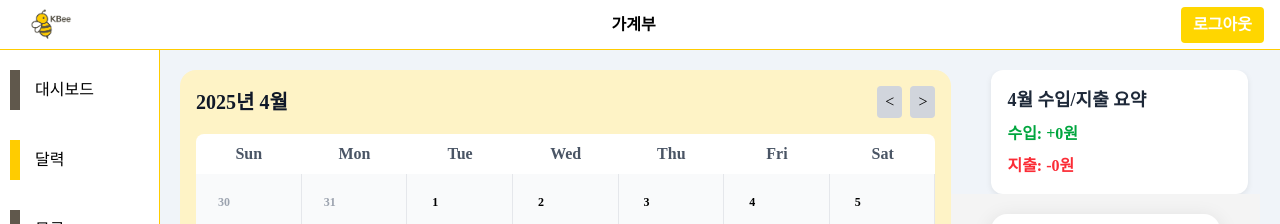
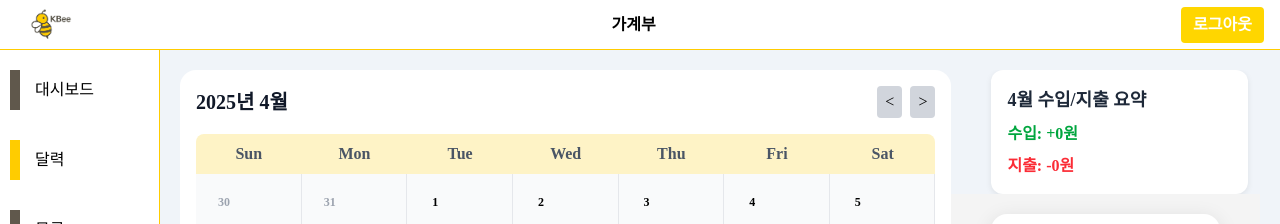
Before and after one commit to khyej/KBee, a Vue app in the folder kbee-vue/: page /calendar in a window 1280 px wide. Shown: the top 224 px of the page. Built offline with nearby package versions, Linux system fonts and the light colour scheme; no server answers; sample sign-in values are in the browser's storage; a web font is replaced by a local one.

Commit message:
calendar css

```diff
--- a/kbee-vue/src/components/Calendar.vue
+++ b/kbee-vue/src/components/Calendar.vue
@@ -1,7 +1,7 @@
 <template>
   <div class="flex overflow-hidden max-h-[85vh]">
     <div
-      class="flex flex-col items-center justify-center bg-amber-100 p-4 w-5/7 rounded-2xl overflow-hidden max-h-[85vh]"
+      class="flex flex-col items-center justify-center bg-white p-4 w-5/7 rounded-2xl overflow-hidden max-h-[85vh]"
     >
       <!-- Existing Month/Year Header -->
       <div class="flex items-center justify-between mb-4 w-full">
@@ -51,7 +51,9 @@
         class="w-full max-w-screen mx-auto shadow-blue-950 rounded-lg bg-white calendar-grid-container"
       >
         <!-- Days of the Week Header -->
-        <div class="grid grid-cols-7 text-center font-semibold text-gray-600">
+        <div
+          class="grid grid-cols-7 text-center font-semibold text-gray-600 bg-amber-100"
+        >
           <div v-for="day in calendarStore.daysOfWeek" :key="day" class="p-2">
             {{ day }}
           </div>
```
